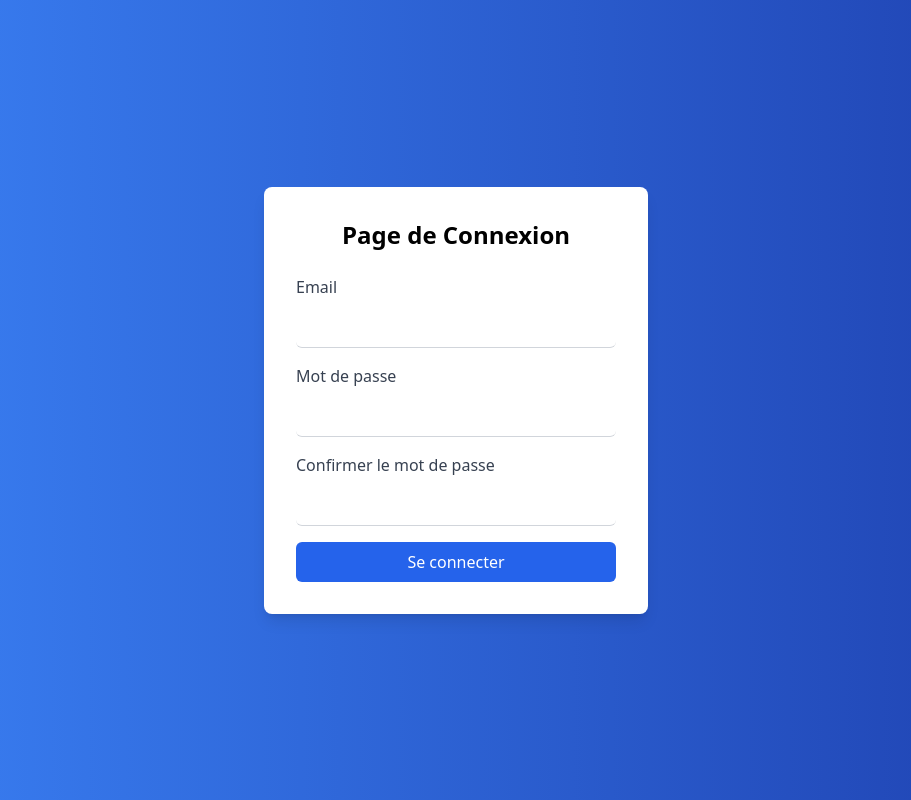
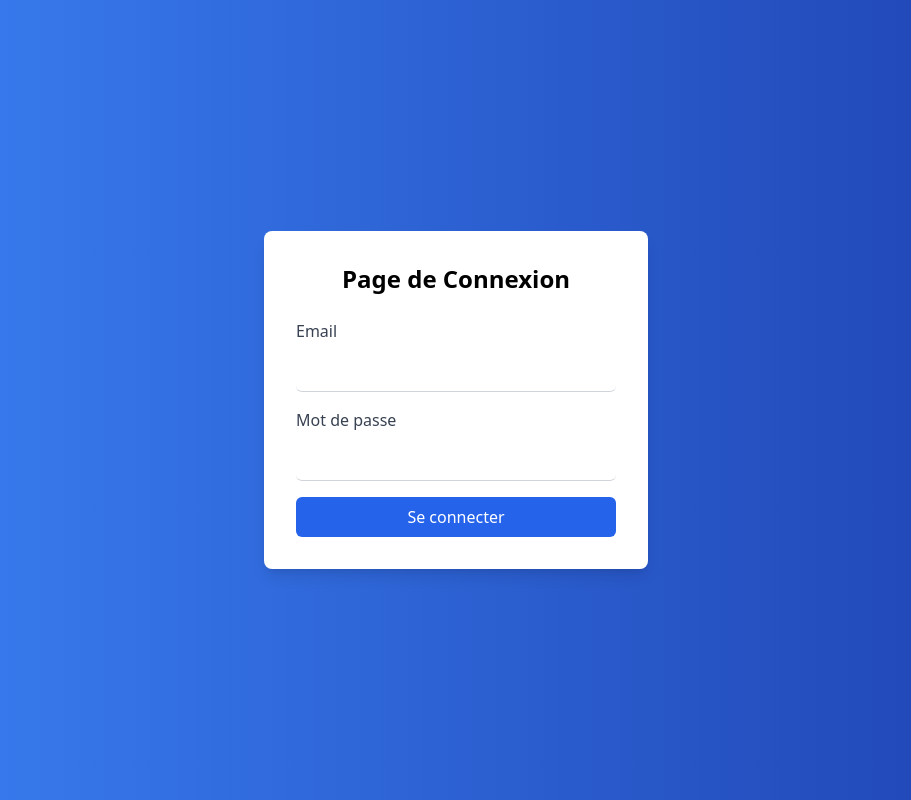
Before and after one commit to Meedbechir/cnc-inventaire-front, a React (Vite) app: page / in a window 1280 px wide. Shown: the whole page, without its empty margins (184-1095 px from the left). Built offline with nearby package versions, Linux system fonts and the light colour scheme.

Commit message:
Final commit

```diff
--- a/src/components/Login.jsx
+++ b/src/components/Login.jsx
@@ -5,12 +5,11 @@ const Login = () => {
 
   const [email, setEmail] = useState('');
   const [password, setPassword] = useState('');
-  const [confirmPassword, setConfirmPassword] = useState('');
   const naviagte = useNavigate();
 
   const handleSubmit = (e) => {
     e.preventDefault();
-    console.log({ email, password, confirmPassword });
+    console.log({ email, password });
     naviagte('/home')
   };
 
@@ -43,18 +42,6 @@ const Login = () => {
               autoComplete='off'
             />
           </div>
-          <div className="mb-4">
-            <label className="block text-gray-700 mb-2" htmlFor="confirmPassword">Confirmer le mot de passe</label>
-            <input
-              type="password"
-              id="confirmPassword"
-              value={confirmPassword}
-              onChange={(e) => setConfirmPassword(e.target.value)}
-              className="w-full border-b focus:outline-none focus:border-blue-600 border-gray-300 rounded-md p-2"
-              required
-              autoComplete='off'
-            />
-          </div>
           <button
             type="submit"
             className="w-full bg-blue-600 text-white rounded-md p-2 hover:bg-blue-700 transition duration-200"
```
